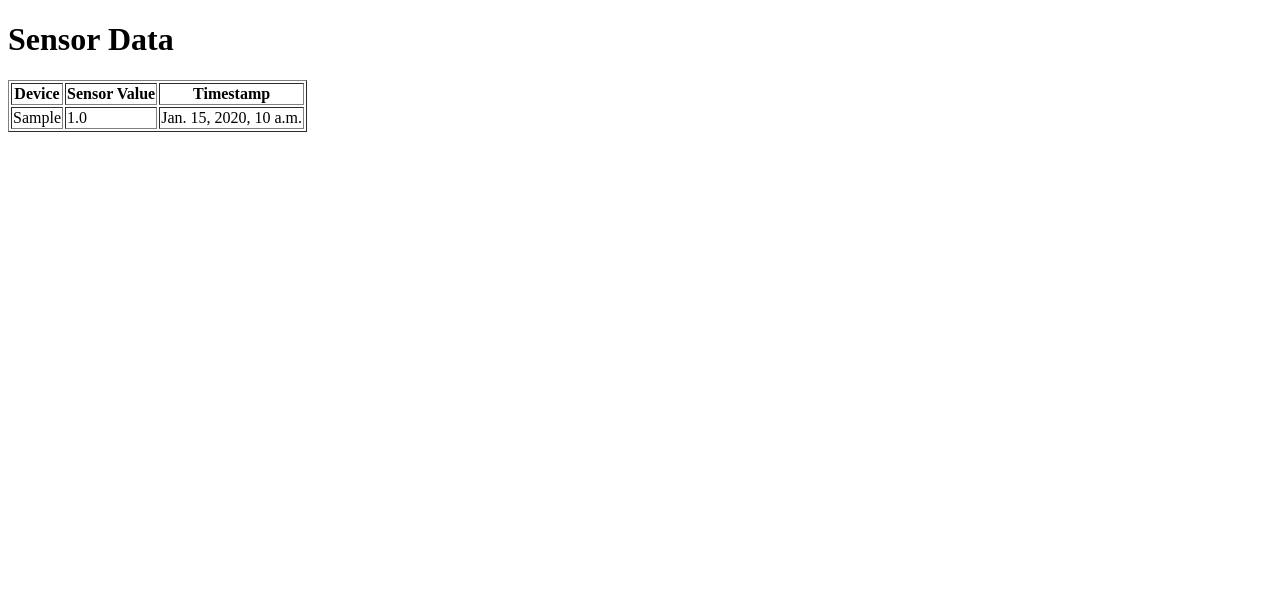
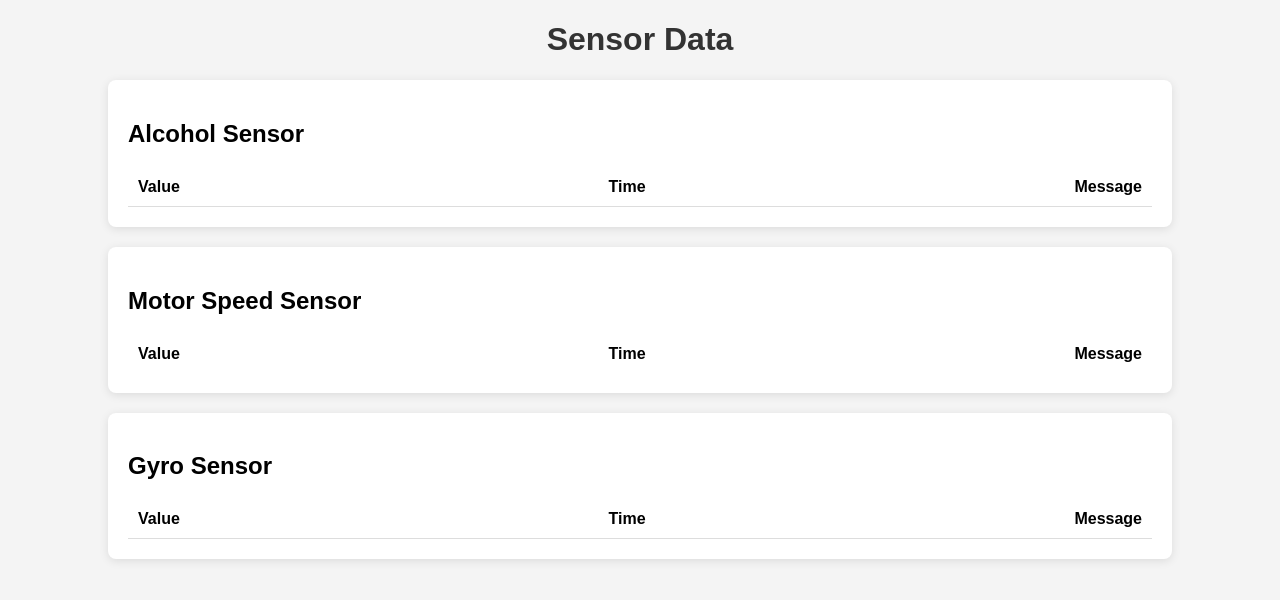
Before and after one commit to AlcoholWatcher/Django, a Django app: page /sensor/data/ in a window 1280 px wide. Shown: the top 600 px of the page. Run offline with Django 5.2, Linux system fonts and the light colour scheme; tables that the repository leaves empty hold one stand-in row (values such as "Sample post").

Commit message:
sensor-data-monitoring

```diff
--- a/django_webserver/sensor/models.py
+++ b/django_webserver/sensor/models.py
@@ -5,6 +5,7 @@ class SensorData(models.Model):
     device = models.CharField(max_length=50)
     sensor_value = models.FloatField()
     timestamp = models.DateTimeField(auto_now_add=True)
+    is_latest = models.BooleanField(default=False)  # 최신 데이터 여부
 
     def __str__(self):
-        return f"{self.device} - {self.sensor_value} at {self.timestamp}"
+        return f"{self.device}: {self.sensor_value} at {self.timestamp}"
--- a/django_webserver/sensor/templates/sensor/data_list.html
+++ b/django_webserver/sensor/templates/sensor/data_list.html
@@ -4,22 +4,153 @@
     <meta charset="UTF-8">
     <meta name="viewport" content="width=device-width, initial-scale=1.0">
     <title>Sensor Data</title>
+    <link rel="stylesheet" href="https://cdnjs.cloudflare.com/ajax/libs/font-awesome/6.0.0-beta3/css/all.min.css">
+    <style>
+        body {
+            font-family: Arial, sans-serif;
+            background-color: #f4f4f4;
+            margin: 0;
+            padding: 0;
+        }
+        h1 {
+            text-align: center;
+            color: #333;
+        }
+        .sensor-section {
+            width: 80%;
+            margin: 20px auto;
+            background: #fff;
+            box-shadow: 0 2px 10px rgba(0, 0, 0, 0.1);
+            padding: 20px;
+            border-radius: 8px;
+            margin-bottom: 20px;
+        }
+        .sensor-item {
+            display: flex;
+            justify-content: space-between;
+            padding: 10px;
+            border-bottom: 1px solid #ddd;
+        }
+        .sensor-item:last-child {
+            border-bottom: none;
+        }
+        .alert {
+            color: red;
+            font-size: 1.5em;
+            display: none;
+            margin-top: 10px;
+            text-align: center;
+        }
+    </style>
 </head>
 <body>
     <h1>Sensor Data</h1>
-    <table border="1">
-        <tr>
-            <th>Device</th>
-            <th>Sensor Value</th>
-            <th>Timestamp</th>
-        </tr>
+
+    <div class="sensor-section">
+        <h2>Alcohol Sensor</h2>
+        <div class="sensor-item">
+            <strong>Value</strong>
+            <strong>Time</strong>
+            <strong>Message</strong>
+        </div>
         {% for data in sensor_data %}
-        <tr>
-            <td>{{ data.device }}</td>
-            <td>{{ data.sensor_value }}</td>
-            <td>{{ data.timestamp }}</td>
-        </tr>
+        {% if data.device == 'Alcohol Sensor' %}
+        <div class="sensor-item">
+            <span>{{ data.sensor_value }}</span>
+            <span>{{ data.timestamp }}</span>
+            <span>
+                {% if data.sensor_value > alcoholThreshold %}
+                    알림: 기준치 초과
+                {% else %}
+                    정상
+                {% endif %}
+            </span>
+        </div>
+        {% endif %}
         {% endfor %}
-    </table>
+        <div id="alcoholWarningMessage" class="alert">
+            알콜 센서에 기준 초과치의 음주 상태가 감지되었습니다. 음주운전 시 즉시 중단해주세요.
+        </div>
+    </div>
+
+    <div class="sensor-section">
+        <h2>Motor Speed Sensor</h2>
+        <div class="sensor-item">
+            <strong>Value</strong>
+            <strong>Time</strong>
+            <strong>Message</strong>
+        </div>
+        {% for data in sensor_data %}
+        {% if data.device == 'Motor Speed Sensor' %}
+        <div class="sensor-item">
+            <span>{{ data.sensor_value }}</span>
+            <span>{{ data.timestamp }}</span>
+            <span>
+                {% if data.sensor_value > motorSpeedThreshold %}
+                    알림: 기준치 초과
+                {% else %}
+                    정상
+                {% endif %}
+            </span>
+        </div>
+        {% endif %}
+        {% endfor %}
+    </div>
+
+    <div class="sensor-section">
+        <h2>Gyro Sensor</h2>
+        <div class="sensor-item">
+            <strong>Value</strong>
+            <strong>Time</strong>
+            <strong>Message</strong>
+        </div>
+        {% for data in sensor_data %}
+        {% if data.device == 'Gyro Sensor' %}
+        <div class="sensor-item">
+            <span>{{ data.sensor_value }}</span>
+            <span>{{ data.timestamp }}</span>
+            <span>
+                {% if data.sensor_value > gyroThreshold %}
+                    알림: 기준치 초과
+                {% else %}
+                    정상
+                {% endif %}
+            </span>
+        </div>
+        {% endif %}
+        {% endfor %}
+        <div id="gyroWarningMessage" class="alert">
+            자이로 센서 기준을 초과했습니다. 차량의 속도가 감소합니다. 즉시 차량을 정지해주세요.
+        </div>
+    </div>
+
+    <div id="bothWarningMessage" class="alert">
+        알콜 센서와 자이로 센서 모두 기준치 이상입니다. 즉시 운행을 멈추세요!
+    </div>
+
+    <script>
+        const alcoholThreshold = 50;
+        const motorSpeedThreshold = 100;
+        const gyroThreshold = 10;
+        const sensorData = {{ sensor_data|safe }};
+
+        let alcoholExceeded = false;
+        let gyroExceeded = false;
+
+        sensorData.forEach(data => {
+            if (data.device === 'Alcohol Sensor' && data.sensor_value > alcoholThreshold) {
+                document.getElementById('alcoholWarningMessage').style.display = 'block';
+                alcoholExceeded = true;
+            }
+            if (data.device === 'Gyro Sensor' && data.sensor_value > gyroThreshold) {
+                document.getElementById('gyroWarningMessage').style.display = 'block';
+                gyroExceeded = true;
+            }
+        });
+
+        if (alcoholExceeded && gyroExceeded) {
+            document.getElementById('bothWarningMessage').style.display = 'block';
+        }
+    </script>
 </body>
 </html>
--- a/django_webserver/sensor/views.py
+++ b/django_webserver/sensor/views.py
@@ -19,31 +19,30 @@ def receive_sensor_data(request):
             return JsonResponse({'status': 'failure', 'message': 'Empty request body'}, status=400)
 
         try:
-            # 요청 본문을 JSON으로 파싱
             data = json.loads(request.body)
             sensor_value = data.get('sensor_value')
             device = data.get('device')
 
-            # 필수 데이터 확인
             if sensor_value is None or device is None:
                 return JsonResponse({'status': 'failure', 'message': 'No sensor_value or device provided'}, status=400)
 
-            # 데이터베이스에 저장
-            SensorData.objects.create(device=device, sensor_value=sensor_value)
+            # 이전 최신 데이터의 is_latest를 False로 업데이트
+            SensorData.objects.filter(device=device, is_latest=True).update(is_latest=False)
 
-            # 성공 응답
+            # 새로운 데이터 저장
+            SensorData.objects.create(device=device, sensor_value=sensor_value, is_latest=True)
+
             return JsonResponse({'status': 'success', 'sensor_value': sensor_value})
 
         except json.JSONDecodeError:
             return JsonResponse({'status': 'failure', 'message': 'Invalid JSON'}, status=400)
 
     return JsonResponse({'status': 'failure', 'message': 'Method not allowed'}, status=405)
-
 # 홈 페이지 뷰
 def home(request):
     return HttpResponse("Hello from the main page!")
 
 # 데이터 리스트를 표시하는 뷰
 def data_list(request):
-    sensor_data = SensorData.objects.all()  # 모든 센서 데이터 가져오기
+    sensor_data = SensorData.objects.filter(is_latest=True)  # 최신 데이터만 가져옵니다.
     return render(request, 'sensor/data_list.html', {'sensor_data': sensor_data})
```
Also changed, not shown: django_webserver/sensor/migrations/0003_sensordata_is_latest.py (added).
